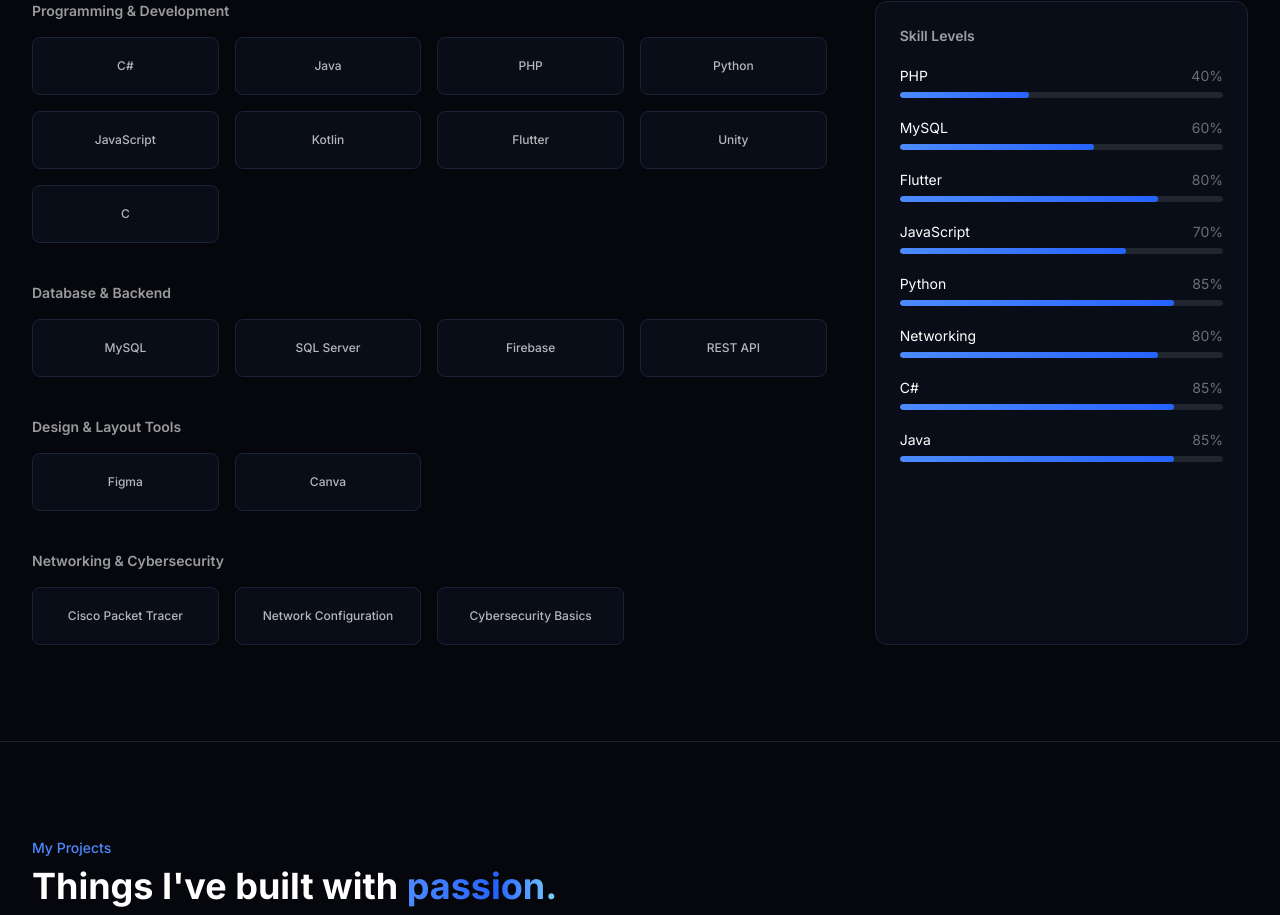
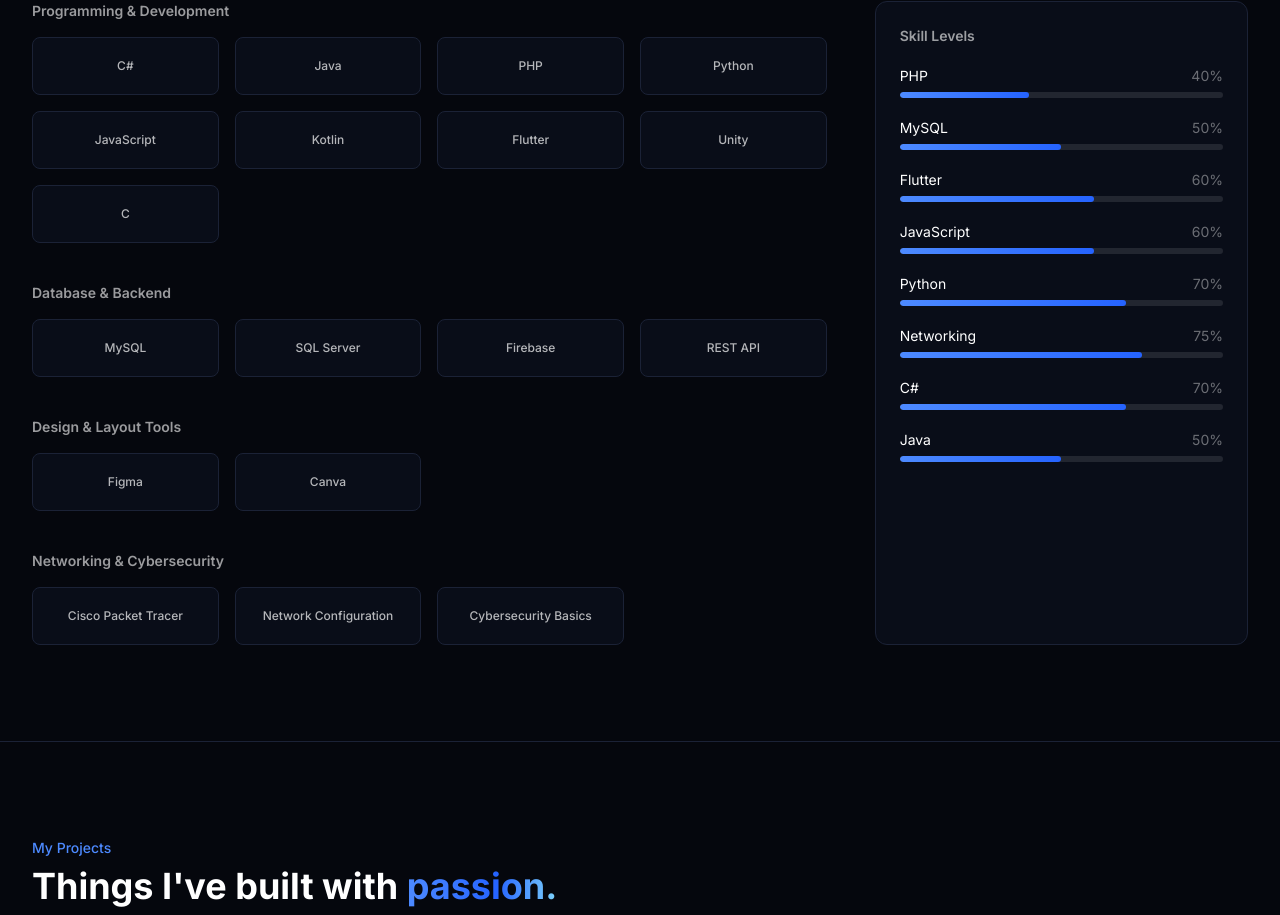
Before and after one commit to ItsMeLight/portfolio, a Next.js app: page / in a window 1280 px wide. Shown: the part 2220-3135 px from the top of the page. Built offline with nearby package versions, Linux system fonts and the light colour scheme; no server answers.

Commit message:
Update skill levels

```diff
--- a/src/data/content.ts
+++ b/src/data/content.ts
@@ -64,13 +64,13 @@
 
 export const skillLevels = [
   { name: "PHP", value: 40 },
-  { name: "MySQL", value: 60 },
-  { name: "Flutter", value: 80 },
-  { name: "JavaScript", value: 70 },
-  { name: "Python", value: 85 },
-  { name: "Networking", value: 80 },
-  { name: "C#", value: 85 },
-  { name: "Java", value: 85 },
+  { name: "MySQL", value: 50 },
+  { name: "Flutter", value: 60 },
+  { name: "JavaScript", value: 60 },
+  { name: "Python", value:70 },
+  { name: "Networking", value: 75 },
+  { name: "C#", value: 70 },
+  { name: "Java", value: 50 },
 ];
 
 export const projects = [
```
